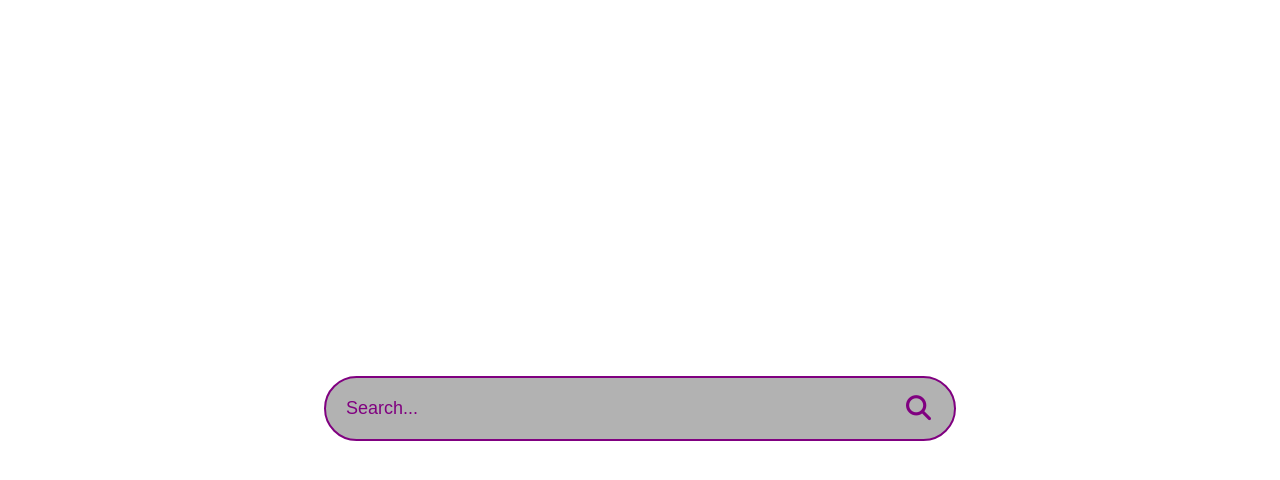
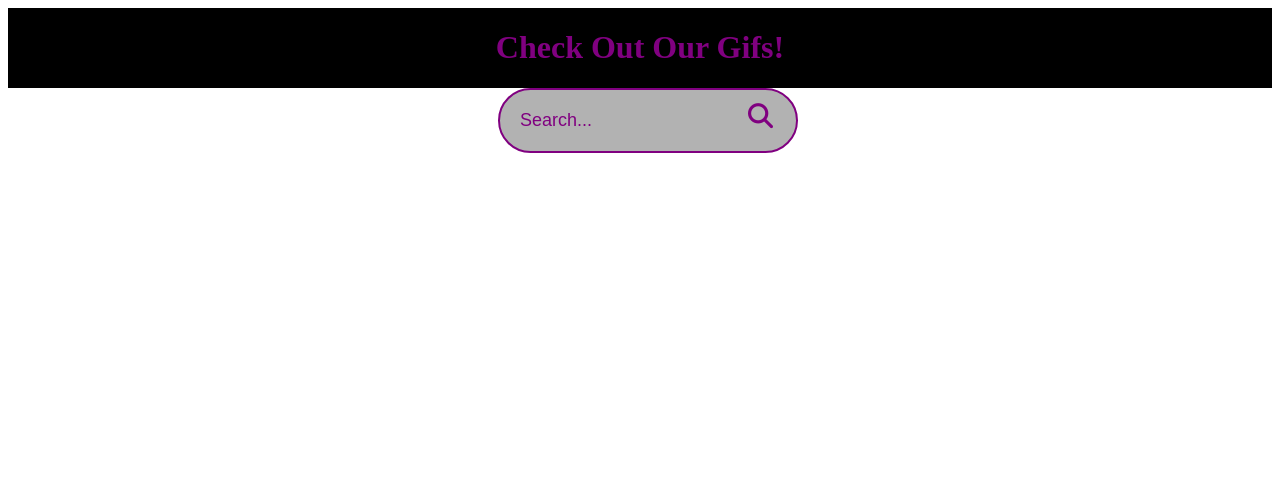
Before and after one commit to Jacob52210/Search_Engine, a plain HTML site: page main.html in a window 1280 px wide. Drawn offline with nearby package versions, Linux system fonts and the light colour scheme.

Commit message:
added header and hover over effect on icon

```diff
--- a/css/style.scss
+++ b/css/style.scss
@@ -1,4 +1,6 @@
 // ------Variables------//
+$brightPurple: rgb(255, 2, 255);
+$transparent: rgba(0,0,0,0.3);
 
 @mixin flexCenter {
     display: flex;
@@ -20,30 +22,52 @@
 }
 
 a {
+    color: darkred;
     text-decoration: none;
     background-color: yellow;
     padding: 0;
 }
 
 //------Main Page------//
-body {
+header {
+    color: purple;
+    display: flex;
+    justify-content: center;
+    background-color: black;
+}
+
+h1 {
+    @include flexCenter()
+}
+
+.main-background {
     background-image: url(../img//lightning.jpg);
     width: auto;
     height: 100vh;
     background-size: cover;
-    @include flexCenter();
+
+    background-repeat: no-repeat;
 }
 
 .wrapper {
     width: 100vw;
     height: 100vh;
     background-size: cover;
-    @include flexCenter();
+    display: flex;
+    justify-content: center;
 }
 
 .search-box {
-    width: 50%;
+    width: 300px;
     position: relative;
+}
+
+i:hover {
+    color: $brightPurple;
+}
+
+input {
+    background-color: purple;
 }
 
 .search-box input[type="text"] {
@@ -51,12 +75,13 @@ body {
     padding: 20px;
     padding-right: 60px;
     box-sizing: border-box;
-    background: rgba(0,0,0,0.3);
+    background: $transparent;
     border: 2px solid purple;
     border-radius: 50px;
     color: rgb(255, 2, 255);
     font-size: 18px;
     outline: none;
+    top: 20%;
 }
 
 ::-webkit-input-placeholder {
@@ -66,7 +91,7 @@ body {
 
 .fa-search {
     position: absolute;
-    top: 50%;
+    top: 3.5%;
     transform: translateY(-50%);
     right: 25px;
     color: purple;
--- a/main.html
+++ b/main.html
@@ -11,12 +11,16 @@
     <link href="js/main.js" rel="script" />
     <script src="https://kit.fontawesome.com/acc376953d.js" crossorigin="anonymous"></script>
 </head>
-<body>
+<body class="main-background">
+
+    <header>
+        <h1>Check Out Our Gifs!</h1>
+    </header>
 
     <div class="wrapper">
         <div class="search-box">
             <input type="text" placeholder="Search...">
-            <i class="fas fa-search"></i>
+            <a href="#" type="submit"><i class="fas fa-search"></i></a>
         </div>
     </div>
 
```
Also changed, not shown: index.html (+1 -1 lines), css/style.css, 1 other file.
